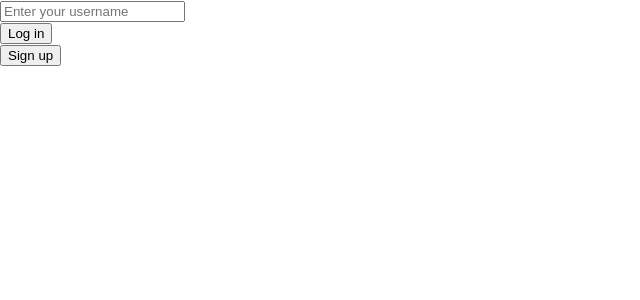
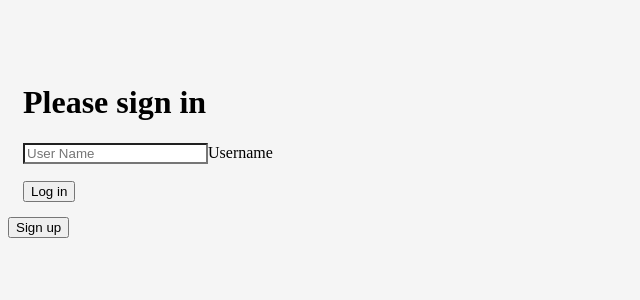
Before and after one commit to Brosner522/Stackholm-Pizza, a React (Create React App) app: page /login in a window 1280 px wide. Shown: the top 300 px of the page, without its empty margins (0-640 px from the left). Built offline with nearby package versions, Linux system fonts and the light colour scheme; data requests are answered from the project's data file.

Commit message:
functionality complete

```diff
--- a/package.json
+++ b/package.json
@@ -6,6 +6,7 @@
     "@testing-library/jest-dom": "^5.12.0",
     "@testing-library/react": "^11.2.7",
     "@testing-library/user-event": "^12.8.3",
+    "bootstrap": "^5.0.1",
     "react": "^17.0.2",
     "react-dom": "^17.0.2",
     "react-router-dom": "^5.2.0",
--- a/src/App.css
+++ b/src/App.css
@@ -1,8 +1,3 @@
 /* .App {
   text-align: center;
 } */
-
-img {
-  width:  500px;
-  height: 500px;
-}
--- a/src/App.js
+++ b/src/App.js
@@ -1,5 +1,4 @@
-
-import './App.css';
+import "./App.css";
 import HomePage from "./Component/HomePage";
 import React, { Component } from "react";
 import PizzaDetail from "./Component/PizzaDetail";
@@ -7,92 +6,120 @@ import Order from "./Component/Order";
 import Login from "./Component/Login";
 import { BrowserRouter as Router, Route, Switch } from "react-router-dom";
 
-
 class App extends Component {
-
   state = {
     pizzas: [],
     selectPizza: {},
-    toppings:[],
+    toppings: [],
     customers: [],
-    loginUser: {}
-  }
+    loginUser: {},
+  };
 
   selectPizzaHandle = (pizzaObj, props) => {
-      this.setState({
-        selectPizza:pizzaObj
-      })
-      props.history.push("/pizzaDetail")
-  }
+    this.setState({
+      selectPizza: pizzaObj,
+    });
+    props.history.push("/pizzaDetail");
+  };
 
   handleHome = (props) => {
-   props.history.push("/")
+    props.history.push("/");
+  };
 
-}
+  handleLoginUser = (loginUserObj) => {
+    this.setState({
+      loginUser: loginUserObj,
+    });
+  };
 
- handleLoginUser = (loginUserObj) => {
-   this.setState({
-    loginUser: loginUserObj
-   })
- }
-
+  handleClickSignOut = (props) => {
+    this.setState({
+      loginUser: {}
+    })
+    props.history.push("/")
+  }
 
   componentDidMount() {
     fetch("http://localhost:9292/pizzas")
-    .then(res => res.json())
-    .then(pizzas => this.setState({pizzas}))
+      .then((res) => res.json())
+      .then((pizzas) => this.setState({ pizzas }));
 
     fetch("http://localhost:9292/topping")
-    .then(res => res.json())
-    .then(toppings => this.setState({toppings}))
+      .then((res) => res.json())
+      .then((toppings) => this.setState({ toppings }));
 
     fetch("http://localhost:9292/customer")
-    .then(res => res.json())
-    .then(customers => this.setState({customers}))
+      .then((res) => res.json())
+      .then((customers) => this.setState({ customers }));
   }
 
   render() {
-
     return (
       <Router>
         <div>
           <Switch>
-            <Route exact path = "/"
-              component = {(props) => (
+            <Route
+              exact
+              path="/"
+              component={(props) => (
                 <div>
-                <HomePage  {...props} pizzas={this.state.pizzas} toppings={this.state.toppings} selectPizza={this.selectPizzaHandle} />
+                  <HomePage
+                    {...props}
+                    pizzas={this.state.pizzas}
+                    toppings={this.state.toppings}
+                    selectPizza={this.selectPizzaHandle}
+                    loginUser={this.state.loginUser}
+                    handleClickSignOut={this.handleClickSignOut}
+                  />
                 </div>
               )}
             />
 
-          <Route exact path = "/pizzaDetail"
-              component = {(props) => (
+            <Route
+              exact
+              path="/pizzaDetail"
+              component={(props) => (
                 <div>
-                <PizzaDetail  {...props} pizza={this.state.selectPizza} home={this.handleHome} />
+                  <PizzaDetail
+                    {...props}
+                    pizza={this.state.selectPizza}
+                    home={this.handleHome}
+                  />
                 </div>
               )}
             />
-            <Route exact path = "/order"
-              component = {(props) => (
+            <Route
+              exact
+              path="/order"
+              component={(props) => (
                 <div>
-                <Order  {...props} pizza={this.state.selectPizza} topping={this.state.toppings} home={this.handleHome} />
+                  <Order
+                    {...props}
+                    pizza={this.state.selectPizza}
+                    topping={this.state.toppings}
+                    home={this.handleHome}
+                  />
                 </div>
               )}
             />
-             <Route exact path = "/login"
-              component = {(props) => (
+            <Route
+              exact
+              path="/login"
+              component={(props) => (
                 <div>
-                <Login  {...props} customers={this.state.customers} loginUser={this.handleLoginUser}/>
+                  <Login
+                    {...props}
+                    customers={this.state.customers}
+                    loginUser={this.handleLoginUser}
+                  />
                 </div>
               )}
             />
           </Switch>
         </div>
       </Router>
-
     );
   }
-
 }
 
 export default App;
--- a/src/Component/HomePage.js
+++ b/src/Component/HomePage.js
@@ -6,13 +6,17 @@ export default class HomePage extends Component {
     this.props.history.push("/login");
   };
 
+
   render() {
+    console.log(Object.keys(this.props.loginUser).length)
     return (
       <div>
         <h2>Stackholm Pizza</h2>
         <h3>You might not like us at first but you'll learn to love us!</h3>
-        <button onClick={this.handleClickLogin}>Login</button>
-        {/* <button>Sign up</button> */}
+        {Object.keys(this.props.loginUser).length === 0
+          ?<button onClick={this.handleClickLogin}>Login</button>
+          :<button onClick={() => this.props.handleClickSignOut(this.props)}>Sign out</button>
+        }
         {this.props.pizzas.map((pizza) => {
           return (
             <Pizza
--- a/src/Component/Login.js
+++ b/src/Component/Login.js
@@ -9,13 +9,13 @@ export default class Login extends Component {
     e.preventDefault();
 
     const filteredArray = this.props.customers.filter((customer) => {
-      return customer.name.toLowerCase() == e.target[0].value;
+      return customer.name.toLowerCase() === e.target[0].value;
     });
 
     if (filteredArray.length > 0) {
       this.props.loginUser(filteredArray);
       this.props.history.push("/");
-      alert("Your order has been placed");
+      alert(`Welcome back! ${this.state.userName} `);
     } else {
       alert("Invalid user");
     }
@@ -44,9 +44,39 @@ export default class Login extends Component {
   render() {
     return (
       <div>
+      <main className="form-signin">
         {
           <form onSubmit={(e) => this.handleLogin(e)}>
+            <h1 className="h3 mb-3 fw-normal">Please sign in</h1>
+
+            <div className="form-floating">
             <input
+            type="text"
+            className="form-control"
+            value={this.state.userName}
+            id="floatingInput" placeholder="User Name"
+            onChange={(e) =>
+            this.setState({ userName: e.target.value.toLowerCase() })}
+            />
+            <label htmlFor="floatingInput">Username</label>
+            </div>
+
+            <br />
+            <button>Log in</button>
+          </form>
+        }
+      </main>
+        <button onClick={this.handleSignUp}> Sign up </button>
+      </div>
+    );
+  }
+}
+
+
+
+{/* <input
+              className="form-control"
+              id="floatingInput"
               type="text"
               name="username"
               value={this.state.userName}
@@ -54,13 +84,5 @@ export default class Login extends Component {
               onChange={(e) =>
                 this.setState({ userName: e.target.value.toLowerCase() })
               }
-            />
-            <br />
-            <button>Log in</button>
-          </form>
-        }
-        <button onClick={this.handleSignUp}> Sign up </button>
-      </div>
-    );
-  }
-}
+            /> */}
+             {/* <label for="floatingInput">User Name</label> */}
--- a/src/Component/Order.js
+++ b/src/Component/Order.js
@@ -1,19 +1,65 @@
 import React, { Component } from "react";
+import Topping from  "./Topping"
 
 export default class Order extends Component {
+  state = {
+    selectTopping: {},
+    toppingPrice: []
+  }
+
+  handleSelectTopping = (toppingObj) => {
+    this.setState({
+      selectTopping: toppingObj
+    })
+  }
+
+  handleAdd = (price) => {
+
+    this.setState({
+      toppingPrice: [...this.state.toppingPrice, price],
+    })
+
+  }
+
+  handleRemoveTopping = (price) => {
+    const newTotalPrice = this.state.toppingPrice.filter(toppingprice => toppingprice !== price)
+
+    this.setState ({
+       toppingPrice: newTotalPrice,
+    })
+  }
+
+  totalPrice = () => {
+    return  this.state.toppingPrice.reduce((a, b) => a + b, this.props.pizza.price)
+  }
+
+  handlePlaceOrder = () => {
+    alert("Thank you for your order!")
+    this.props.history.push("/")
+  }
+
   render() {
-    return Object.keys(this.props.pizza).length !== 0 ? (
-      <div>
-        <button onClick={() => this.props.handleHome(this.props)}>Home </button>
-        <li>{this.props.pizza.name}</li>
-        <img src={this.props.pizza.image} />
-        <h2>Please select a topping you would like to add</h2>
-        {this.props.topping.map((topping) => {
-          return <li>{topping.name}</li>;
-        })}
-      </div>
-    ) : (
-      this.props.history.push("/")
-    );
+    console.log(this.state.toppingPrice)
+    console.log(this.handleRemoveTopping);
+    return(
+
+      Object.keys(this.props.pizza).length !== 0
+      ? <div>
+          <button onClick={() => this.props.home(this.props)}>Home </button>
+          <li>{this.props.pizza.name}</li>
+          <img src={this.props.pizza.image} />
+          <li>Total Price ${this.totalPrice()}.00</li>
+          <h2>Please select a topping you would like to add</h2>
+
+          {this.props.topping.map((topping) => {
+
+            return <Topping topping={topping} key={topping.id} handleSelectTopping={this.handleSelectTopping} selectTopping={this.state.selectTopping}
+            handleToppingPrice={this.handleAdd} handleRemoveTopping={this.handleRemoveTopping}/> })}
+
+          <button onClick={this.handlePlaceOrder}>Place Order</button>
+        </div>
+        :this.props.history.push("/")
+
+    )
   }
 }
--- a/src/Component/PizzaDetail.js
+++ b/src/Component/PizzaDetail.js
@@ -15,7 +15,7 @@ export default class PizzaDetail extends Component {
              {
             Object.keys(this.props.pizza).length !== 0
             ? <div>
-            <button onClick={() => this.props.handleHome(this.props)}>Home </button>
+            <button onClick={() => this.props.home(this.props)}>Home </button>
             <button onClick={this.handleOrder}>Place Order</button>
             <li>{name}</li>
             <img src={image} />
--- /dev/null
+++ b/src/Component/Topping.js
@@ -0,0 +1,58 @@
+import React, { Component } from "react";
+
+export default class Topping extends Component {
+    state = {
+      price: this.props.topping.price,
+      buttonFlag: false
+    }
+
+    // handleFlag = () => {
+    //   this.setState({
+    //     buttonFlag: !this.state.buttonFlag
+    //   })
+    //   if(this.state.buttonFlag === false) {
+    //     this.props.handleToppingPrice(this.state.price)
+    //   }else {
+    //     this.props.handleRemoveTopping(this.state.price)
+    //   }
+    // }
+    handleAdd = () => {
+      this.props.handleToppingPrice (this.state.price)
+      this.setState({
+        buttonFlag: !this.state.buttonFlag
+      })
+    }
+
+    handleRemove = () => {
+      this.props.handleRemoveTopping(this.state.price)
+      this.setState({
+        buttonFlag: !this.state.buttonFlag
+      })
+    }
+
+
+    render() {
+    return (
+      <div>
+      <div className="topping">
+        <form>
+          <label>
+            <input
+              type="radio"
+              value={this.props.topping.name}
+              checked={this.props.selectTopping == this.props.topping}
+              className="topping-input"
+              onChange={() => this.props.handleSelectTopping(this.props.topping)}
+            />
+            {this.props.topping.name} - ${this.props.topping.price}.00
+          </label>
+        </form>
+      </div>
+      {this.state.buttonFlag
+      ?<button onClick={() => this.handleRemove() }>Remove</button>
+      :<button onClick={() => this.handleAdd()}>Add</button>
+      }
+      </div>
+    );
+  }
+}
--- a/src/index.css
+++ b/src/index.css
@@ -1,13 +1,35 @@
 body {
-  margin: 0;
-  font-family: -apple-system, BlinkMacSystemFont, 'Segoe UI', 'Roboto', 'Oxygen',
-    'Ubuntu', 'Cantarell', 'Fira Sans', 'Droid Sans', 'Helvetica Neue',
-    sans-serif;
-  -webkit-font-smoothing: antialiased;
-  -moz-osx-font-smoothing: grayscale;
+  height: 100%;
 }
 
-code {
-  font-family: source-code-pro, Menlo, Monaco, Consolas, 'Courier New',
-    monospace;
+body {
+  display: flex;
+  align-items: center;
+  padding-top: 40px;
+  padding-bottom: 40px;
+  background-color: #f5f5f5;
 }
+
+.form-signin {
+  width: 100%;
+  max-width: 330px;
+
+  padding: 15px;
+  margin: auto;
+}
+
+.form-signin .form-floating:focus-within {
+  z-index: 2;
+}
+
+.form-signin input[type="text"] {
+  margin-bottom: -1px;
+  border-bottom-right-radius: 0;
+  border-bottom-left-radius: 0;
+}
+
+
+img {
+  width:  500px;
+  height: 500px;
+}
```
Also changed, not shown: public/index.html (+1 -21 lines), 1 other file (tests, documents, lock files or other folders).
